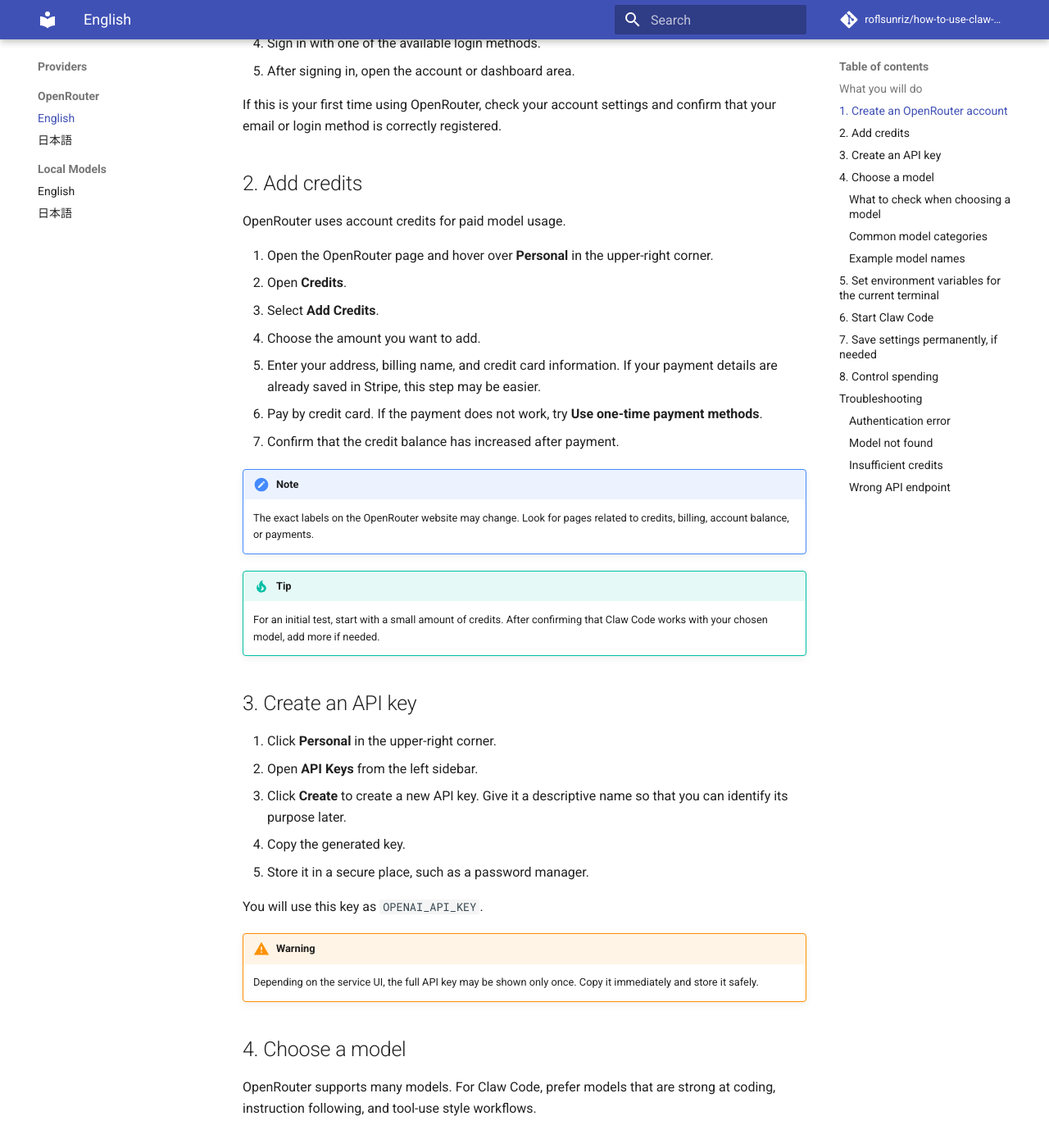
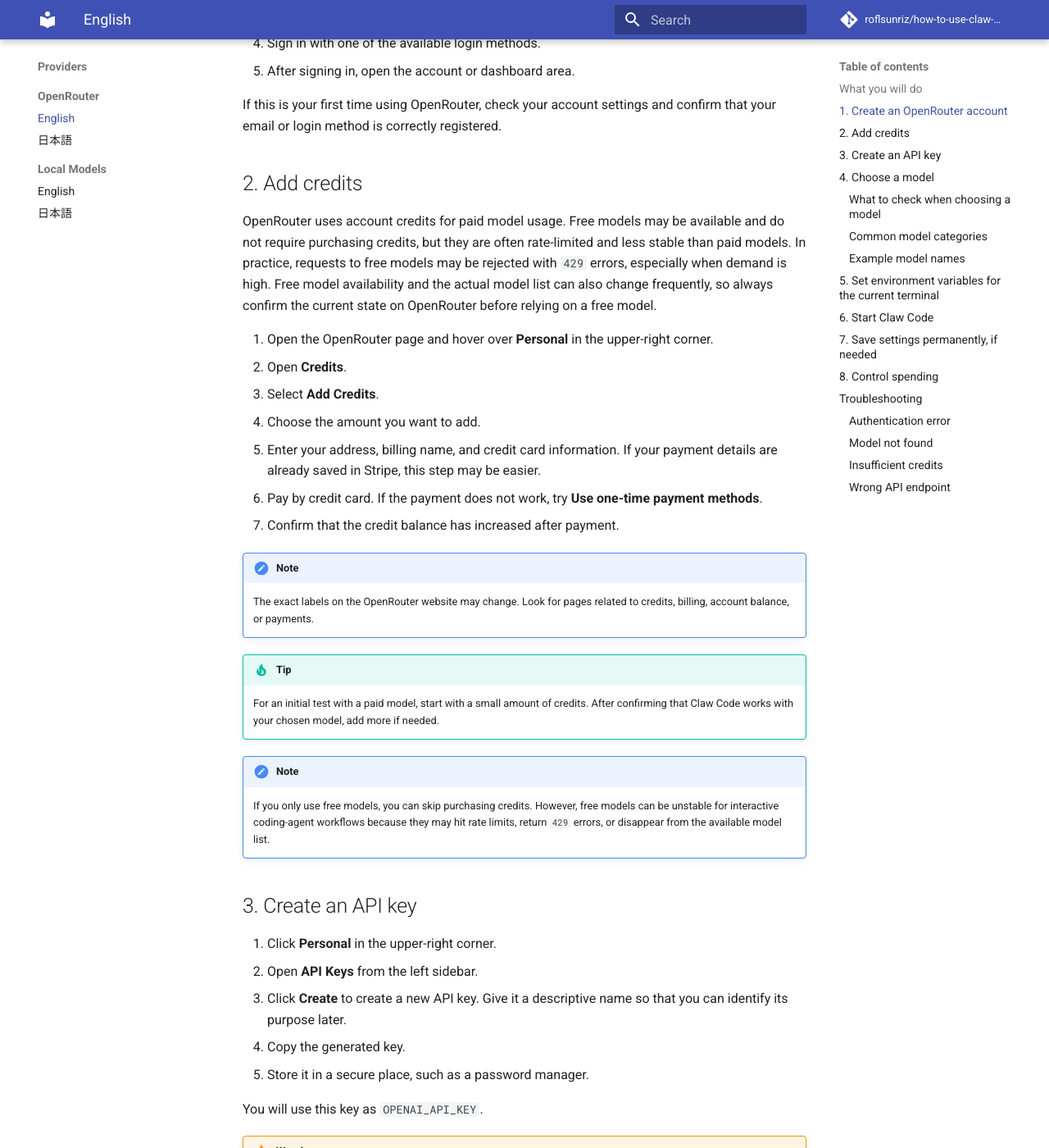
Before and after one commit to roflsunriz/how-to-use-claw-code, an MkDocs documentation site: the page built from docs/OPENROUTER-en-US.md, in a window 1280 px wide and 1400 px high, scrolled down 873 px. Shown: the whole window at 82% size. Built offline with MkDocs 1.6.1 and Material for MkDocs 9.7.7, drawn with Linux system fonts in a browser that asks for light colours; comment, search, counter and statistics services are not loaded; some of the changed text lies outside the part shown.

Commit message:
feat: OpenRouterおよびローカルモデルに関する警告と注意事項を追加

````diff
--- a/docs/OPENROUTER-en-US.md
+++ b/docs/OPENROUTER-en-US.md
@@ -7,9 +7,9 @@ OpenRouter provides an OpenAI-compatible API endpoint that can route requests to
 ## What you will do
 
 1. Create an OpenRouter account.
-2. Add paid credits with a credit card.
+2. Add paid credits with a credit card if you want to use paid models.
 3. Create an API key.
-4. Choose a model.
+4. Choose a model, including free models if appropriate.
 5. Start Claw Code with OpenRouter settings.
 
 !!! warning
@@ -27,7 +27,7 @@ If this is your first time using OpenRouter, check your account settings and con
 
 ## 2. Add credits
 
-OpenRouter uses account credits for paid model usage.
+OpenRouter uses account credits for paid model usage. Free models may be available and do not require purchasing credits, but they are often rate-limited and less stable than paid models. In practice, requests to free models may be rejected with `429` errors, especially when demand is high. Free model availability and the actual model list can also change frequently, so always confirm the current state on OpenRouter before relying on a free model.
 
 1. Open the OpenRouter page and hover over **Personal** in the upper-right corner.
 2. Open **Credits**.
@@ -41,7 +41,10 @@ OpenRouter uses account credits for paid model usage.
     The exact labels on the OpenRouter website may change. Look for pages related to credits, billing, account balance, or payments.
 
 !!! tip
-    For an initial test, start with a small amount of credits. After confirming that Claw Code works with your chosen model, add more if needed.
+    For an initial test with a paid model, start with a small amount of credits. After confirming that Claw Code works with your chosen model, add more if needed.
+
+!!! note
+    If you only use free models, you can skip purchasing credits. However, free models can be unstable for interactive coding-agent workflows because they may hit rate limits, return `429` errors, or disappear from the available model list.
 
 ## 3. Create an API key
 
@@ -66,7 +69,7 @@ Check the following points on the OpenRouter model page:
 
 - **Model name / slug**: This is the value passed to `--model`.
 - **Context length**: Larger context is useful for reading code and long files.
-- **Pricing**: Check input and output token costs.
+- **Pricing**: Check input and output token costs. Free models may be available, but they can be rate-limited and unstable.
 - **Provider availability**: Some models may be served by multiple providers.
 - **Tool/function support**: Useful for coding-agent workflows if available.
 - **Latency and throughput**: Faster models are more comfortable for interactive work.
@@ -96,7 +99,7 @@ qwen/qwen3.6-plus
 x-ai/grok-4.20
 ```
 
-If a model fails to start, re-check the exact model slug on OpenRouter and confirm that your account has enough credits.
+If a model fails to start, re-check the exact model slug on OpenRouter and confirm that your account has enough credits if the model is paid. For free models, also check whether the model is still available and whether the request is being rejected by rate limits such as `429 Too Many Requests`.
 
 ## 5. Set environment variables for the current terminal
 
````
Also changed, not shown: docs/LOCAL-MODELS-en-US.md (+4 -1 lines), docs/LOCAL-MODELS-ja-JP.md (+4 -1 lines), docs/OPENROUTER-ja-JP.md (+9 -6 lines).
